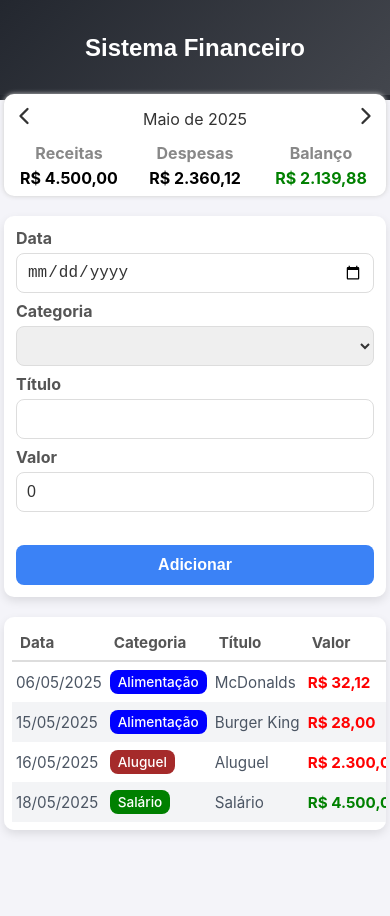
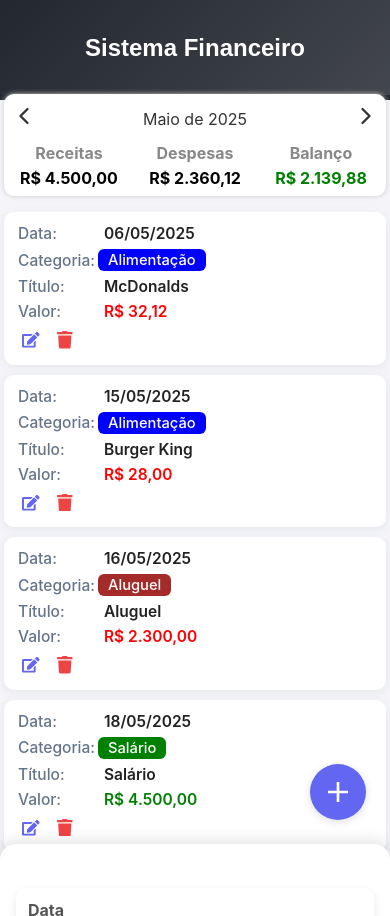
Before and after one commit to pedrokoerich/expense-tracker, a React (Create React App) app: page / in a window 390 px wide. Before the commit the page ends 884 px from the top, so only its background shows below. Built offline with nearby package versions, Linux system fonts and the light colour scheme.

Commit message:
feat: melhorias versão mobile

```diff
--- a/src/App.tsx
+++ b/src/App.tsx
@@ -8,6 +8,8 @@ import { getCurrentMonth, filterListByMonth } from './helpers/dateFilter';
 import { TableArea } from './components/TableArea';
 import { InfoArea } from './components/InfoArea';
 import { InputArea } from './components/InputArea';
+import { ExpenseCardList } from './components/ExpenseCardList';
+import { AddDrawer } from './components/AddDrawer';
 
 const App = () => {
   const [list, setList] = useState(items);
@@ -17,6 +19,15 @@ const App = () => {
   const [expense, setExpense] = useState(0);
   const [editingIndex, setEditingIndex] = useState<number | null>(null);
   const [editingItem, setEditingItem] = useState<Item | null>(null);
+  const [drawerOpen, setDrawerOpen] = useState(false);
+
+  // Hook para detectar mobile
+  const [isMobile, setIsMobile] = useState(window.innerWidth <= 700);
+  useEffect(() => {
+    const handleResize = () => setIsMobile(window.innerWidth <= 700);
+    window.addEventListener('resize', handleResize);
+    return () => window.removeEventListener('resize', handleResize);
+  }, []);
 
   useEffect(()=>{
     setFilteredList( filterListByMonth(list, currentMonth) );
@@ -100,8 +111,34 @@ const App = () => {
           expense={expense}
         />
 
-        <InputArea onAdd={handleAddItem} />
+        {isMobile && (
+          <AddDrawer
+            open={drawerOpen}
+            onOpen={() => setDrawerOpen(true)}
+            onClose={() => setDrawerOpen(false)}
+          >
+            <InputArea
+              onAdd={item => {
+                handleAddItem(item);
+                setDrawerOpen(false);
+              }}
+            />
+          </AddDrawer>
+        )}
+        {!isMobile && <InputArea onAdd={handleAddItem} />}
 
+        {isMobile ? (
+          <ExpenseCardList
+            list={filteredList}
+            onDelete={handleDeleteItem}
+            onEdit={handleEditItem}
+            editingIndex={editingIndex}
+            editingItem={editingItem}
+            onEditChange={handleEditItemChange}
+            onCancelEdit={handleCancelEdit}
+            onSaveEdit={handleSaveEdit}
+          />
+        ) : (
           <TableArea
             list={filteredList}
             onDelete={handleDeleteItem}
@@ -112,6 +149,7 @@ const App = () => {
             onCancelEdit={handleCancelEdit}
             onSaveEdit={handleSaveEdit}
           />
+        )}
       </C.Body>
     </C.Container>
   );
--- /dev/null
+++ b/src/components/AddDrawer/index.tsx
@@ -0,0 +1,22 @@
+import React from 'react';
+import { IoMdAdd } from 'react-icons/io';
+import { DrawerOverlay, Drawer, AddButton } from './style';
+
+type Props = {
+  open: boolean;
+  onOpen: () => void;
+  onClose: () => void;
+  children: React.ReactNode;
+};
+
+export const AddDrawer = ({ open, onOpen, onClose, children }: Props) => (
+  <>
+    <AddButton onClick={onOpen} title="Adicionar">
+      {IoMdAdd({})}
+    </AddButton>
+    <DrawerOverlay open={open} onClick={onClose} />
+    <Drawer open={open}>
+      {children}
+    </Drawer>
+  </>
+);
--- /dev/null
+++ b/src/components/ExpenseCardList/index.tsx
@@ -0,0 +1,148 @@
+import {
+  Card,
+  Row,
+  Label,
+  Value,
+  Category,
+  Actions,
+  IconButton,
+} from './style';
+import { Item } from '../../types/Item';
+import { categories } from '../../data/categories';
+import { formatDate } from '../../helpers/dateFilter';
+import { formatCurrency } from '../../utils/formatCurrency';
+import { FaEdit, FaTrash, FaSave, FaTimes } from 'react-icons/fa';
+
+type Props = {
+  list: Item[];
+  onDelete: (index: number) => void;
+  onEdit: (index: number) => void;
+  editingIndex: number | null;
+  editingItem: Item | null;
+  onEditChange: (field: keyof Item, value: any) => void;
+  onCancelEdit: () => void;
+  onSaveEdit: () => void;
+};
+
+export const ExpenseCardList = ({
+  list,
+  onDelete,
+  onEdit,
+  editingIndex,
+  editingItem,
+  onEditChange,
+  onCancelEdit,
+  onSaveEdit,
+}: Props) => {
+  const categoryKeys = Object.keys(categories);
+
+  return (
+    <div>
+      {list.map((item, index) => {
+        const isEditing = editingIndex === index;
+        const disabled = editingIndex !== null && editingIndex !== index;
+        const current = isEditing && editingItem ? editingItem : item;
+        return (
+          <Card key={index} disabled={disabled} isEditing={isEditing}>
+            <Row>
+              <Label>Data:</Label>
+              {isEditing ? (
+                <input
+                  type="date"
+                  value={current.date.toISOString().substring(0, 10)}
+                  onChange={e =>
+                    onEditChange('date', new Date(e.target.value))
+                  }
+                  style={{ flex: 1 }}
+                />
+              ) : (
+                <Value>{formatDate(current.date)}</Value>
+              )}
+            </Row>
+            <Row>
+              <Label>Categoria:</Label>
+              {isEditing ? (
+                <select
+                  value={current.category}
+                  onChange={e => onEditChange('category', e.target.value)}
+                  style={{ flex: 1 }}
+                >
+                  {categoryKeys.map(key => (
+                    <option key={key} value={key}>
+                      {categories[key].title}
+                    </option>
+                  ))}
+                </select>
+              ) : (
+                <Category color={categories[current.category].color}>
+                  {categories[current.category].title}
+                </Category>
+              )}
+            </Row>
+            <Row>
+              <Label>Título:</Label>
+              {isEditing ? (
+                <input
+                  type="text"
+                  value={current.title}
+                  onChange={e => onEditChange('title', e.target.value)}
+                  style={{ flex: 1 }}
+                />
+              ) : (
+                <Value>{current.title}</Value>
+              )}
+            </Row>
+            <Row>
+              <Label>Valor:</Label>
+              {isEditing ? (
+                <input
+                  type="number"
+                  value={current.value}
+                  onChange={e =>
+                    onEditChange('value', parseFloat(e.target.value))
+                  }
+                  min={0}
+                  step={0.01}
+                  style={{ flex: 1 }}
+                />
+              ) : (
+                <Value
+                  color={
+                    categories[current.category].expense ? 'red' : 'green'
+                  }
+                >
+                  {formatCurrency(current.value)}
+                </Value>
+              )}
+            </Row>
+            <Actions>
+              {isEditing ? (
+                <>
+                  <IconButton title="Salvar" onClick={onSaveEdit} edit>
+                    {FaSave({})}
+                  </IconButton>
+                  <IconButton title="Cancelar" onClick={onCancelEdit} delete>
+                    {FaTimes({})}
+                  </IconButton>
+                </>
+              ) : (
+                <>
+                  <IconButton title="Editar" onClick={() => onEdit(index)} edit>
+                    {FaEdit({})}
+                  </IconButton>
+                  <IconButton
+                    title="Excluir"
+                    onClick={() => onDelete(index)}
+                    delete
+                  >
+                    {FaTrash({})}
+                  </IconButton>
+                </>
+              )}
+            </Actions>
+          </Card>
+        );
+      })}
+    </div>
+  );
+};
```
Lines whose indentation alone changed are shown as unchanged.
